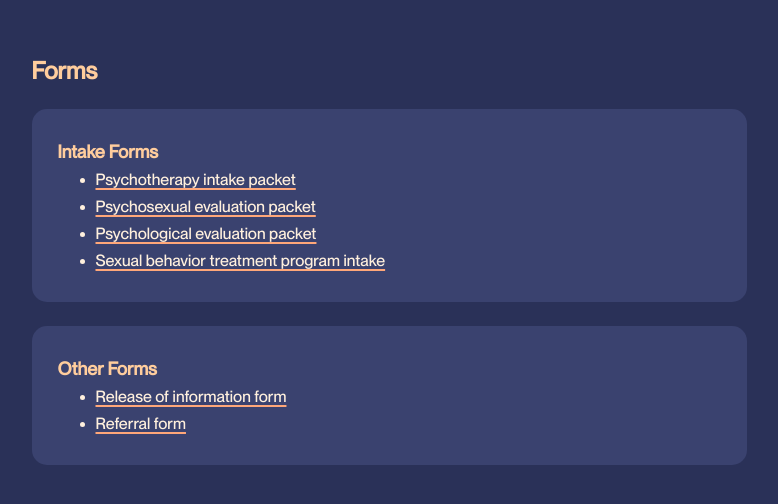
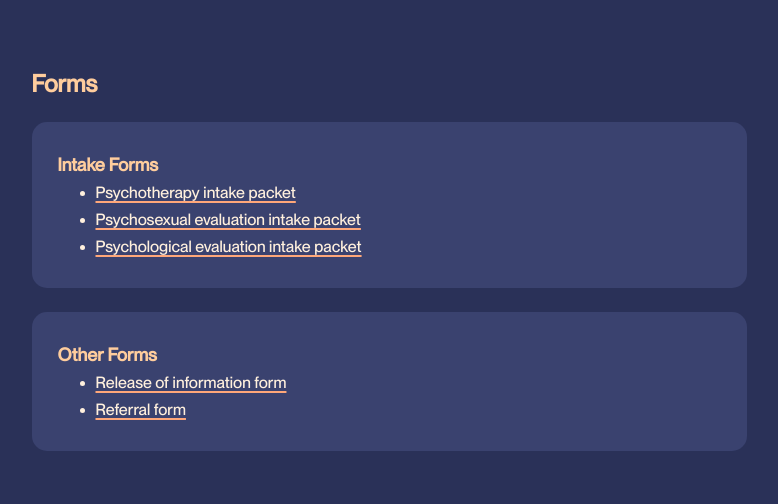
Before and after one commit to zackshersh/bhs-website, a React (Create React App) app: page /more-forms in a window 1280 px wide. Shown: the part 164-668 px from the top of the page, without its empty margins (251-1029 px from the left). Built offline with nearby package versions, Linux system fonts and the light colour scheme.

Commit message:
packet downloads added

```diff
--- a/src/components/MoreFormsPage.js
+++ b/src/components/MoreFormsPage.js
@@ -12,17 +12,16 @@ function MoreFormsPage(props) {
                 <div className='Form-Group'>
                     <h5>Intake Forms</h5>
                     <ul>
-                        <li><a>Psychotherapy intake packet</a></li>
-                        <li><a>Psychosexual evaluation packet</a></li>
-                        <li><a>Psychological evaluation packet</a></li>
-                        <li><a>Sexual behavior treatment program intake</a></li>
+                        <li><a href='./forms/BHS Intake Packet for Therapy Clients.docx'>Psychotherapy intake packet</a></li>
+                        <li><a href='./forms/BHS Intake Packet for Psychosexual Evaluation Clients.docx'>Psychosexual evaluation intake packet</a></li>
+                        <li><a href="./forms/BHS Intake Packet for Psychological Evaluation Clients.docx">Psychological evaluation intake  packet</a></li>
                     </ul>
                 </div>
                 <div className='Form-Group'>
                     <h5>Other Forms</h5>
                     <ul>
-                        <li><a>Release of information form</a></li>
-                        <li><a>Referral form</a></li>
+                        <li><a href="./forms/BHS Authorization to Release Information.docx">Release of information form</a></li>
+                        <li><a href="./forms/BHS Referral Form.docx">Referral form</a></li>
                     </ul>
                 </div>
             </main>
--- a/src/components/NewClient.js
+++ b/src/components/NewClient.js
@@ -16,7 +16,7 @@ function NewClient(props) {
             <h2>New Clients</h2>
             <h5>Please complete <Link to={"/potential-client-form"}>this form</Link> if you are interested in finding out more.</h5>
             {/* <h5>New clients can call our office at <a href="tel:9194190524">919-419-0524</a> to schedule an initial appointment with any one of our providers.</h5> */}
-            <h5 style={{marginTop:8}}>Intake forms can be found <Link to={"/MoreFormsPage"}>here</Link>.</h5>
+            <h5 style={{marginTop:8}}>Intake forms can be found <Link to={"/more-forms"}>here</Link>.</h5>
             {/* <section>
                 <div>
                     <p>Before your first appointment we ask that you fill out our intake packet and email it to <a>email@bhspa.net</a></p>
--- a/src/moreforms.css
+++ b/src/moreforms.css
@@ -32,4 +32,10 @@
 
 .More-Forms-Page > main > .Form-Group > ul > li {
     margin: 8px 0px;
+    color: var(--light);
 }
+
+.More-Forms-Page a {
+    color: var(--light);
+
+}
```
